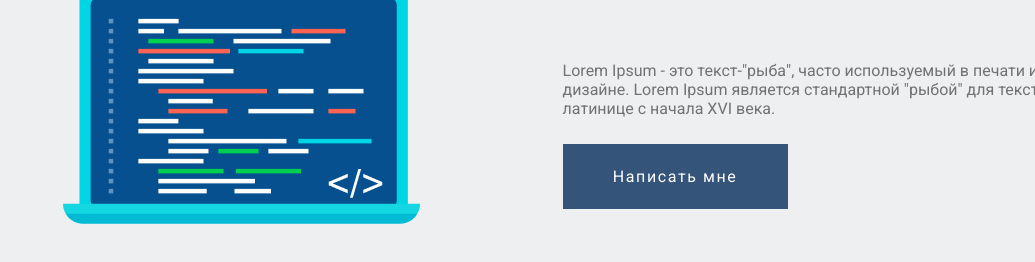
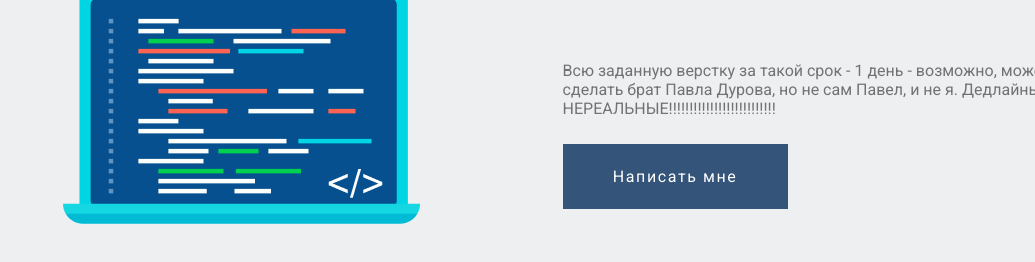
Before and after one commit to NargizaKasymova/EPRInstitute, a plain HTML site: page index.html in a window 1280 px wide. Shown: the part 454-716 px from the top of the page, without its empty margins (245-1280 px from the left). Drawn offline with Linux system fonts and the light colour scheme; a web font is replaced by a local one.

Commit message:
text changed

```diff
--- a/index.html
+++ b/index.html
@@ -41,7 +41,7 @@
         <p class="page1-title"> Дизайн и верстка</p>
 
         <p class="page1-description">
-            Lorem Ipsum - это текст-"рыба", часто используемый в печати и вэб-дизайне. Lorem Ipsum является стандартной "рыбой" для текстов на латинице с начала XVI века.
+            Всю заданную верстку за такой срок - 1 день -  возможно, может сделать брат Павла Дурова, но не сам Павел, и не я. Дедлайны НЕРЕАЛЬНЫЕ!!!!!!!!!!!!!!!!!!!!!!!!!!
         </p>
 
         <button class="page1-button">
```
